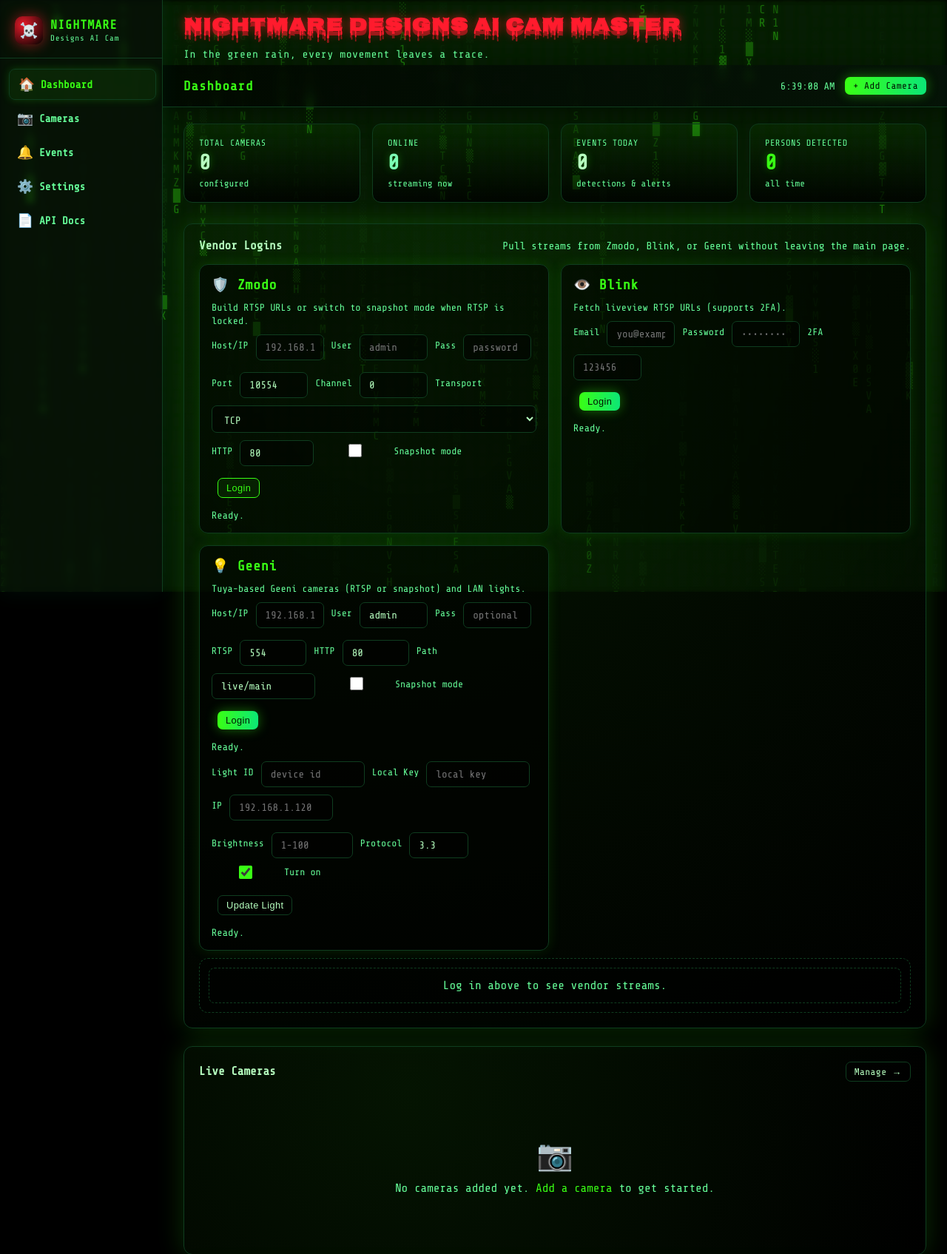
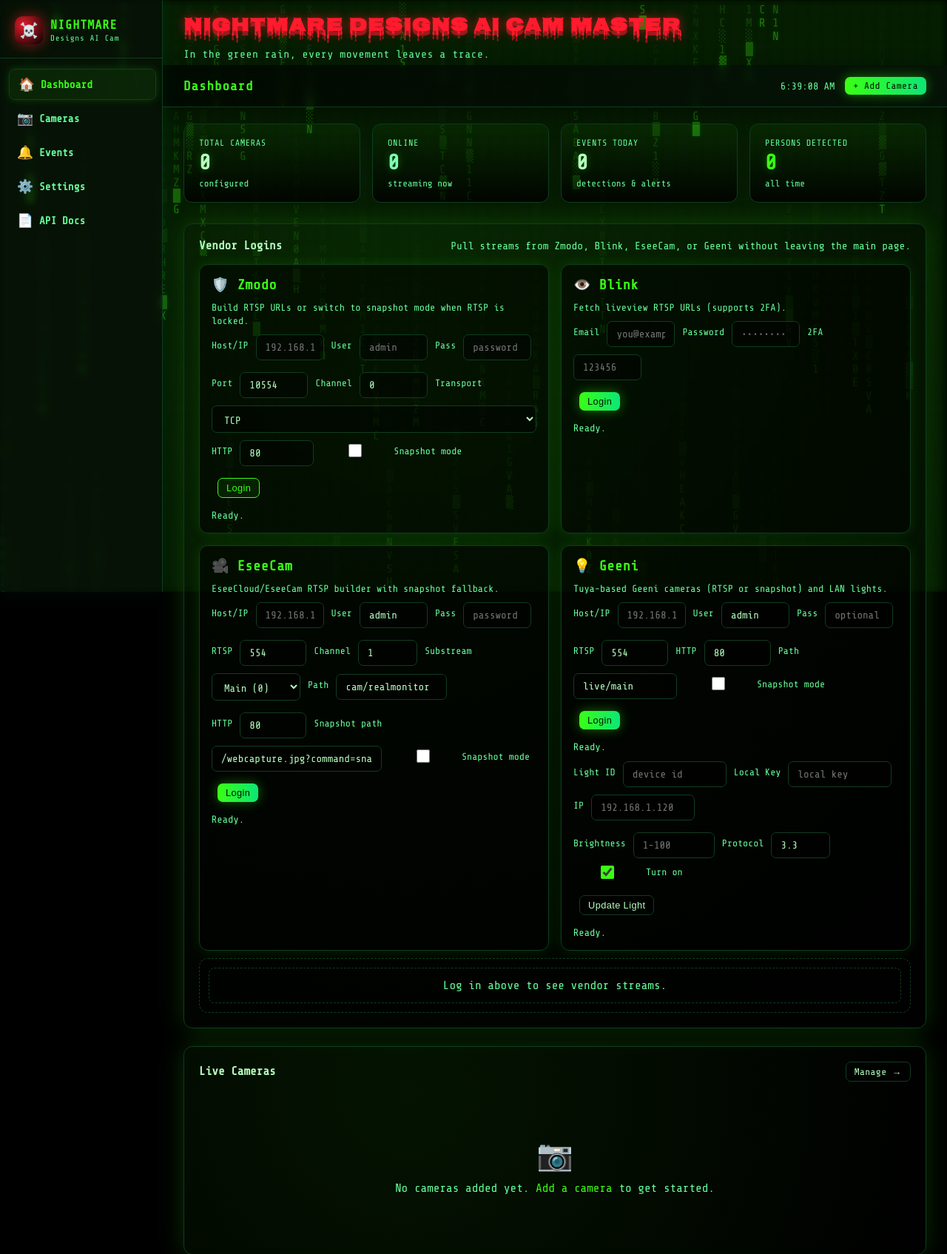
Before and after one commit to NightmareDesigns/Ai-cam-master, a FastAPI app: page / in a window 1280 px wide. Shown: the top 1695 px of the page at 74% size. Run offline with FastAPI, Linux system fonts and the light colour scheme; data that the repository does not hold is empty.

Commit message:
feat: add eeseecam vendor support
Co-authored-by: NightmareDesigns <257769168+NightmareDesigns@users.noreply.github.com>

```diff
--- a/src/camera/discovery.py
+++ b/src/camera/discovery.py
@@ -25,7 +25,7 @@ import psutil
 
 logger = logging.getLogger(__name__)
 
-DiscoveryType = Literal["usb", "rtsp", "http", "zmodo", "blink", "geeni"]
+DiscoveryType = Literal["usb", "rtsp", "http", "zmodo", "blink", "geeni", "eeseecam"]
 
 _RTSP_PORTS = (554, 8554, 10554, 7447)
 _HTTP_PORTS = (80, 8000, 8080, 8888)
--- a/src/schemas/discovery.py
+++ b/src/schemas/discovery.py
@@ -30,7 +30,7 @@ class DiscoveryRequest(BaseModel):
 class DiscoveredCamera(BaseModel):
     source: str
     label: str
-    type: Literal["usb", "rtsp", "http", "zmodo", "blink", "geeni"]
+    type: Literal["usb", "rtsp", "http", "zmodo", "blink", "geeni", "eeseecam"]
     ip: Optional[str] = None
     port: Optional[int] = None
     evidence: Optional[str] = None
--- a/src/static/js/dashboard.js
+++ b/src/static/js/dashboard.js
@@ -212,16 +212,42 @@ document.addEventListener('DOMContentLoaded', () => {
         button: '#btn-geeni-light-main',
       },
     },
+    eesee: {
+      host: '#eesee-host-main',
+      user: '#eesee-user-main',
+      pass: '#eesee-pass-main',
+      port: '#eesee-port-main',
+      channel: '#eesee-channel-main',
+      subtype: '#eesee-subtype-main',
+      path: '#eesee-path-main',
+      snapshotPath: '#eesee-snapshot-path-main',
+      httpPort: '#eesee-http-port-main',
+      snapshotMode: '#eesee-snapshot-main',
+      status: '#eesee-status-main',
+      button: '#btn-eesee-login-main',
+    },
     onResults: streams => {
       vendorStreams = Array.isArray(streams) ? streams : [];
       renderVendorStreams();
     },
     onError: (vendor, msg) => {
-      const name = vendor === 'zmodo' ? 'Zmodo' : vendor === 'blink' ? 'Blink' : 'Geeni';
+      const name = vendor === 'zmodo'
+        ? 'Zmodo'
+        : vendor === 'blink'
+          ? 'Blink'
+          : vendor === 'geeni' || vendor === 'geeniLight'
+            ? 'Geeni'
+            : 'EseeCam';
       toast(`${name} login failed: ${msg}`, 'error');
     },
     onSuccess: (vendor, msg) => {
-      const name = vendor === 'zmodo' ? 'Zmodo' : vendor === 'blink' ? 'Blink' : 'Geeni';
+      const name = vendor === 'zmodo'
+        ? 'Zmodo'
+        : vendor === 'blink'
+          ? 'Blink'
+          : vendor === 'geeni' || vendor === 'geeniLight'
+            ? 'Geeni'
+            : 'EseeCam';
       toast(`${name}: ${msg}`, 'success');
     },
   });
--- a/src/static/js/vendor-logins.js
+++ b/src/static/js/vendor-logins.js
@@ -1,8 +1,8 @@
 /* ── Shared vendor login helpers (Zmodo + Blink + Geeni) ─────────────── */
 
 function initVendorLogins(config = {}) {
-  const busy = { zmodo: false, blink: false, geeni: false, geeniLight: false };
-  const { zmodo = {}, blink = {}, geeni = {}, onResults, onError, onSuccess, onStatus } = config;
+  const busy = { zmodo: false, blink: false, geeni: false, geeniLight: false, eesee: false };
+  const { zmodo = {}, blink = {}, geeni = {}, eesee = {}, onResults, onError, onSuccess, onStatus } = config;
   const geeniCam = geeni.camera || {};
   const geeniLight = geeni.light || {};
 
@@ -19,6 +19,7 @@ function initVendorLogins(config = {}) {
     else if (vendor === 'blink') statusEl = getEl(blink.status);
     else if (vendor === 'geeni') statusEl = getEl(geeniCam.status);
     else if (vendor === 'geeniLight') statusEl = getEl(geeniLight.status);
+    else if (vendor === 'eesee') statusEl = getEl(eesee.status);
     if (statusEl) statusEl.textContent = text;
     if (typeof onStatus === 'function') onStatus(vendor, text);
   };
@@ -148,6 +149,57 @@ function initVendorLogins(config = {}) {
     }
   }
 
+  async function loginEseeCam() {
+    if (busy.eesee) return;
+    const host = getVal(eesee.host);
+    const user = getVal(eesee.user) || 'admin';
+    const pass = getEl(eesee.pass)?.value ?? '';
+    const port = parseInt(getVal(eesee.port) || '554', 10) || 554;
+    const channel = parseInt(getVal(eesee.channel) || '1', 10) || 1;
+    const subtype = parseInt(getVal(eesee.subtype) || '0', 10);
+    const streamPath = getVal(eesee.path) || 'cam/realmonitor';
+    const snapshotPath = getVal(eesee.snapshotPath) || '/webcapture.jpg?command=snap&channel={channel}';
+    const httpPort = parseInt(getVal(eesee.httpPort) || '80', 10) || 80;
+    const preferSnapshot = Boolean(getEl(eesee.snapshotMode)?.checked);
+
+    if (!host) {
+      notify('EseeCam host/IP is required.', 'error');
+      return;
+    }
+
+    busy.eesee = true;
+    setStatus('eesee', 'Contacting EseeCam…');
+    const body = {
+      host,
+      username: user,
+      password: pass,
+      port,
+      channel,
+      subtype: Number.isInteger(subtype) ? subtype : 0,
+      stream_path: streamPath,
+      snapshot_path: snapshotPath,
+      http_port: httpPort,
+      mode: preferSnapshot ? 'jpeg' : 'rtsp',
+      fallback_to_snapshot: true,
+    };
+
+    try {
+      const res = await API.post('/api/cameras/eeseecam/login', body);
+      if (onResults) onResults(res || []);
+      const label = res?.length
+        ? `Added ${res.length} EseeCam stream${res.length === 1 ? '' : 's'}.`
+        : 'No EseeCam streams returned.';
+      setStatus('eesee', label);
+      if (onSuccess) onSuccess('eesee', label);
+    } catch (e) {
+      setStatus('eesee', 'Login failed. Check IP/credentials and retry.');
+      if (onError) onError('eesee', e.message || 'Login failed');
+      else notify('EseeCam login failed: ' + e.message, 'error');
+    } finally {
+      busy.eesee = false;
+    }
+  }
+
   async function toggleGeeniLight() {
     if (busy.geeniLight) return;
     const deviceId = getVal(geeniLight.deviceId);
@@ -191,16 +243,19 @@ function initVendorLogins(config = {}) {
   const bButton = getEl(blink.button);
   const gButton = getEl(geeniCam.button);
   const glButton = getEl(geeniLight.button);
+  const eButton = getEl(eesee.button);
   if (zButton) zButton.addEventListener('click', loginZmodo);
   if (bButton) bButton.addEventListener('click', loginBlink);
   if (gButton) gButton.addEventListener('click', loginGeeniCamera);
   if (glButton) glButton.addEventListener('click', toggleGeeniLight);
+  if (eButton) eButton.addEventListener('click', loginEseeCam);
 
   // Initialize statuses to Ready when present
   if (getEl(zmodo.status)) setStatus('zmodo', 'Ready.');
   if (getEl(blink.status)) setStatus('blink', 'Ready.');
   if (getEl(geeniCam.status)) setStatus('geeni', 'Ready.');
   if (getEl(geeniLight.status)) setStatus('geeniLight', 'Ready.');
+  if (getEl(eesee.status)) setStatus('eesee', 'Ready.');
 
-  return { loginZmodo, loginBlink, loginGeeniCamera, toggleGeeniLight };
+  return { loginZmodo, loginBlink, loginGeeniCamera, loginEseeCam, toggleGeeniLight };
 }
--- a/src/templates/dashboard.html
+++ b/src/templates/dashboard.html
@@ -41,7 +41,7 @@
 <div class="card" style="margin-bottom:24px">
   <div class="card-header">
     <h2>Vendor Logins</h2>
-    <span class="text-muted" style="font-size:0.9rem">Pull streams from Zmodo, Blink, or Geeni without leaving the main page.</span>
+    <span class="text-muted" style="font-size:0.9rem">Pull streams from Zmodo, Blink, EseeCam, or Geeni without leaving the main page.</span>
   </div>
   <div class="vendor-grid">
     <div class="vendor-panel">
@@ -95,6 +95,50 @@
         <button id="btn-blink-login-main" class="btn btn-primary btn-sm" style="margin-left:8px">Login</button>
       </div>
       <div id="blink-status-main" class="vendor-status">Ready.</div>
+    </div>
+
+    <div class="vendor-panel">
+      <h3>🎥 EseeCam</h3>
+      <small>EseeCloud/EseeCam RTSP builder with snapshot fallback.</small>
+      <div class="form-group form-inline" style="margin-top:10px">
+        <div class="inline-inputs">
+          <label>Host/IP</label>
+          <input type="text" id="eesee-host-main" placeholder="192.168.1.60"/>
+          <label>User</label>
+          <input type="text" id="eesee-user-main" value="admin"/>
+          <label>Pass</label>
+          <input type="password" id="eesee-pass-main" placeholder="password"/>
+        </div>
+      </div>
+      <div class="form-group form-inline">
+        <div class="inline-inputs">
+          <label>RTSP</label>
+          <input type="number" id="eesee-port-main" value="554" min="1" max="65535" step="1" style="width:90px"/>
+          <label>Channel</label>
+          <input type="number" id="eesee-channel-main" value="1" min="1" max="32" step="1" style="width:80px"/>
+          <label>Substream</label>
+          <select id="eesee-subtype-main" style="width:120px">
+            <option value="0" selected>Main (0)</option>
+            <option value="1">Sub (1)</option>
+          </select>
+          <label>Path</label>
+          <input type="text" id="eesee-path-main" value="cam/realmonitor" style="width:150px"/>
+        </div>
+      </div>
+      <div class="form-group form-inline">
+        <div class="inline-inputs">
+          <label>HTTP</label>
+          <input type="number" id="eesee-http-port-main" value="80" min="1" max="65535" step="1" style="width:90px"/>
+          <label>Snapshot path</label>
+          <input type="text" id="eesee-snapshot-path-main" value="/webcapture.jpg?command=snap&amp;channel={channel}" style="width:230px"/>
+          <label style="display:flex;align-items:center;gap:6px">
+            <input type="checkbox" id="eesee-snapshot-main"/>
+            Snapshot mode
+          </label>
+        </div>
+        <button id="btn-eesee-login-main" class="btn btn-primary btn-sm" style="margin-left:8px">Login</button>
+      </div>
+      <div id="eesee-status-main" class="vendor-status">Ready.</div>
     </div>
 
     <div class="vendor-panel">
```
Also changed, not shown: src/api/cameras.py (+8 -1 lines), src/integrations/eeseecam.py (added, +73 -0 lines), src/schemas/vendors.py (+37 -0 lines), src/static/js/cameras.js (+25 -1 lines), src/templates/cameras.html (+44 -0 lines), tests/test_api.py (+24 -0 lines), README.md.
